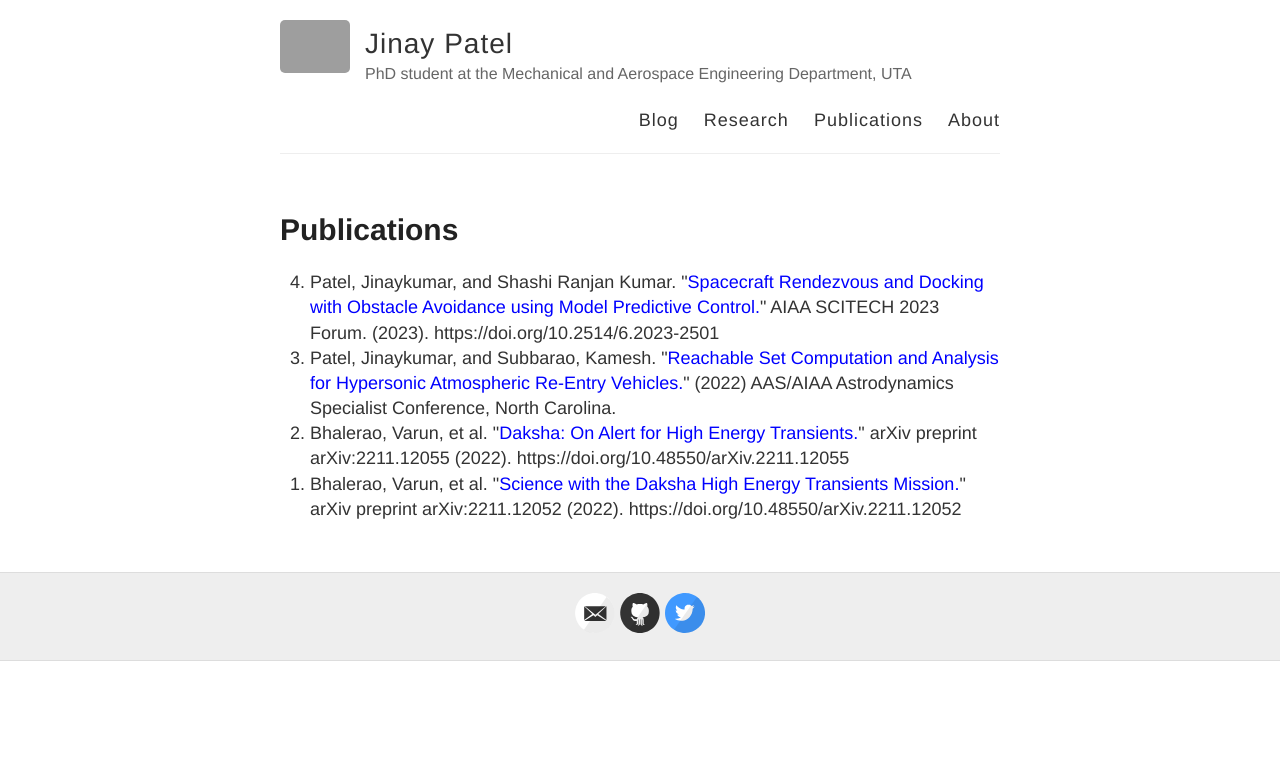
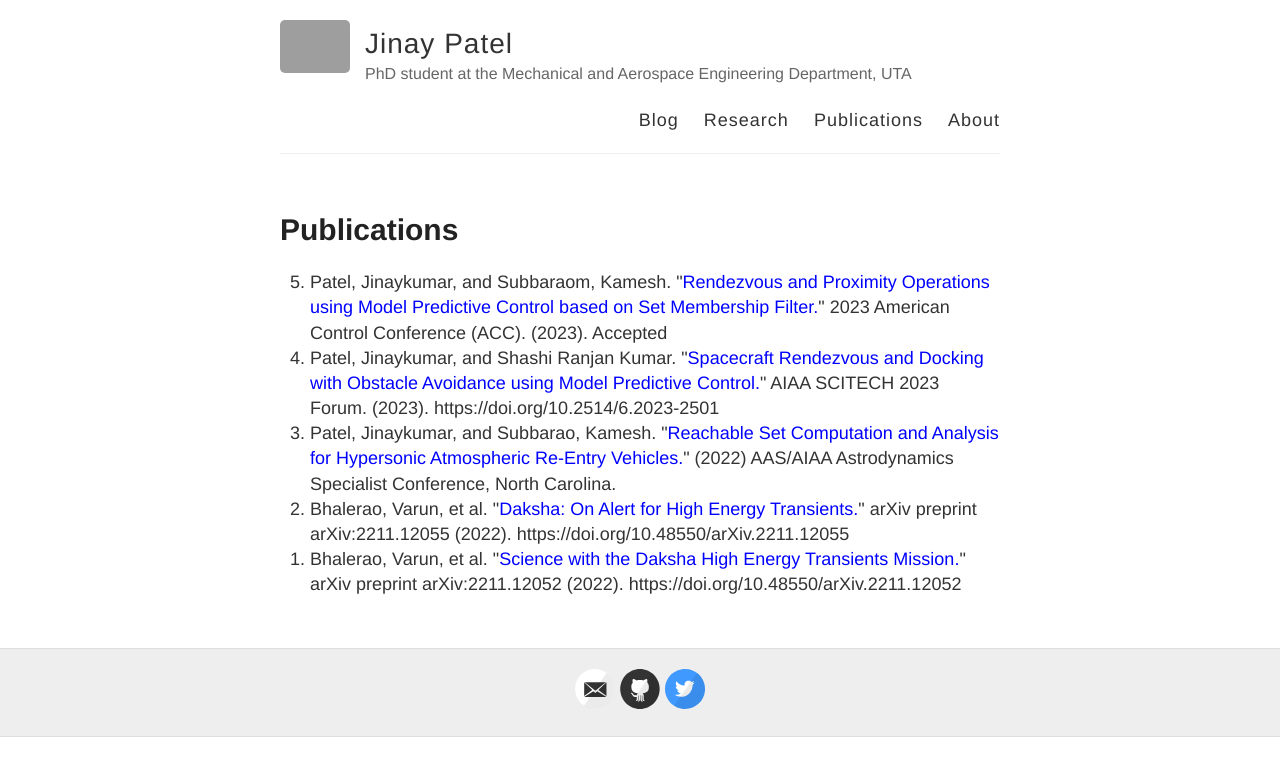
Before and after one commit to jinaynitinpatel/jinaynitinpatel.github.io, a Jekyll site: the page built from publications.md, in a window 1280 px wide. Shown: the top 776 px of the page. Built offline with Jekyll 4.4.1, drawn with Linux system fonts in a browser that asks for light colours; grey boxes are pictures that could not be loaded.

Commit message:
added ACC paper

```diff
--- a/publications.md
+++ b/publications.md
@@ -5,6 +5,7 @@ permalink: /publications/
 ---
 
 <ol reversed>
+  <li>Patel, Jinaykumar, and Subbaraom, Kamesh. "<span style="color:blue">Rendezvous and Proximity Operations using Model Predictive Control based on Set Membership Filter.</span>" 2023 American Control Conference (ACC). (2023). Accepted</li>
   <li>Patel, Jinaykumar, and Shashi Ranjan Kumar. "<span style="color:blue">Spacecraft Rendezvous and Docking with Obstacle Avoidance using Model Predictive Control.</span>" AIAA SCITECH 2023 Forum. (2023). https://doi.org/10.2514/6.2023-2501</li>
   <li>Patel, Jinaykumar, and Subbarao, Kamesh. "<span style="color:blue">Reachable Set Computation and Analysis for Hypersonic Atmospheric Re-Entry Vehicles.</span>" (2022) AAS/AIAA Astrodynamics Specialist Conference, North Carolina.</li>
   <li>Bhalerao, Varun, et al. "<span style="color:blue">Daksha: On Alert for High Energy Transients.</span>" arXiv preprint arXiv:2211.12055 (2022). https://doi.org/10.48550/arXiv.2211.12055</li>
```
